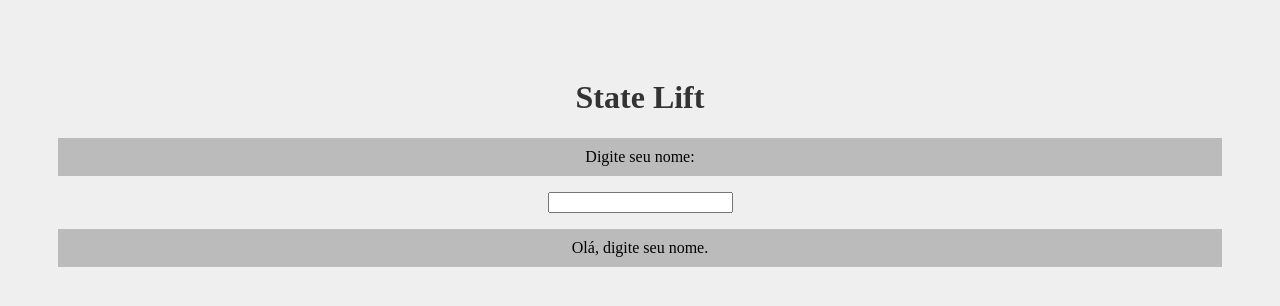
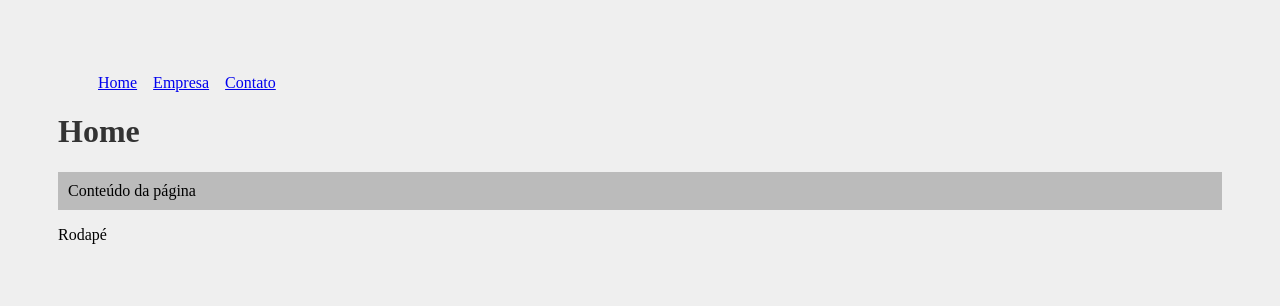
Before and after one commit to bisaio/estudo-react, a React (Create React App) app in the folder my-app/: page / in a window 1280 px wide. Shown: the top 306 px of the page. Built offline with nearby package versions, Linux system fonts and the light colour scheme.

Commit message:
aula_15 - navegacao com router

```diff
--- a/my-app/src/App.tsx
+++ b/my-app/src/App.tsx
@@ -1,17 +1,24 @@
+import { Route, BrowserRouter as Router, Routes } from 'react-router-dom';
 import './App.css';
-import SeuNome from './components/SeuNome';
-import Saudacao from './components/Saudacao';
-import { useState } from 'react';
+import Footer from './components/layout/Footer';
+import Navbar from './components/layout/Navbar';
+import Contato from './pages/Contato';
+import Empresa from './pages/Empresa';
+import Home from './pages/Home';
 
 function App() {
-  const [nome, setNome] = useState("")
+  return (
+    <Router>
+      <Navbar />
 
-  return (
-    <div className="App">
-      <h1>State Lift</h1>
-      <SeuNome onChangeNome={setNome} />
-      <Saudacao nome={nome}/>
-    </div>
+      <Routes>
+        <Route path='/' element={<Home />} />
+        <Route path='/empresa' element={<Empresa />} />
+        <Route path='/contato' element={<Contato />} />
+      </Routes>
+
+      <Footer />
+    </Router>
   );
 }
 
--- /dev/null
+++ b/my-app/src/components/layout/Footer.tsx
@@ -0,0 +1,3 @@
+export default function Footer() {
+    return <footer>Rodapé</footer>
+}
--- /dev/null
+++ b/my-app/src/components/layout/Navbar.module.css
@@ -0,0 +1,8 @@
+.list {
+    display: flex;
+    list-style: none;
+}
+
+.item {
+    margin-right: 1em;
+}
--- /dev/null
+++ b/my-app/src/components/layout/Navbar.tsx
@@ -0,0 +1,12 @@
+import { Link } from "react-router-dom";
+import styles from './Navbar.module.css'
+
+export default function Navbar() {
+    return (
+        <ul className={styles.list}>
+            <li className={styles.item}><Link to="/">Home</Link></li>
+            <li className={styles.item}><Link to="/empresa">Empresa</Link></li>
+            <li className={styles.item}><Link to="/contato">Contato</Link></li>
+        </ul>
+    )
+}
--- /dev/null
+++ b/my-app/src/pages/Contato.tsx
@@ -0,0 +1,8 @@
+export default function Contato() {
+    return (
+        <div>
+            <h1>Contato</h1>
+            <p>Conteúdo da página</p>
+        </div>
+    )
+}
--- /dev/null
+++ b/my-app/src/pages/Empresa.tsx
@@ -0,0 +1,8 @@
+export default function Empresa() {
+    return (
+        <div>
+            <h1>Empresa</h1>
+            <p>Conteúdo da página</p>
+        </div>
+    )
+}
--- /dev/null
+++ b/my-app/src/pages/Home.tsx
@@ -0,0 +1,8 @@
+export default function Home() {
+    return (
+        <div>
+            <h1>Home</h1>
+            <p>Conteúdo da página</p>
+        </div>
+    )
+}
--- a/my-app/tsconfig.json
+++ b/my-app/tsconfig.json
@@ -5,6 +5,11 @@
       "dom",
       "dom.iterable",
       "esnext"
+    ],
+    "types": [
+      "node",
+      "react",
+      "react-dom"
     ],
     "allowJs": true,
     "skipLibCheck": true,
```
Also changed, not shown: my-app/package.json (+7 -4 lines), 1 other file (tests, documents, lock files or other folders).
